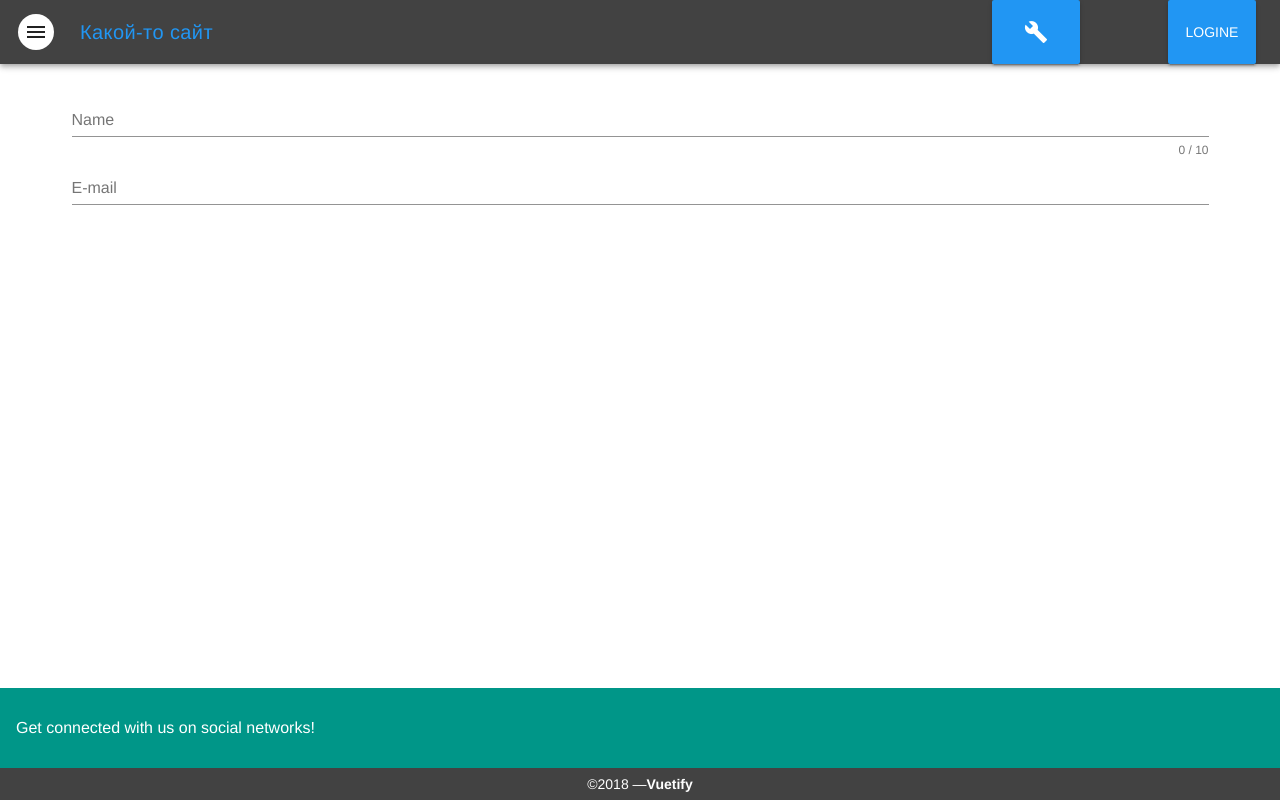
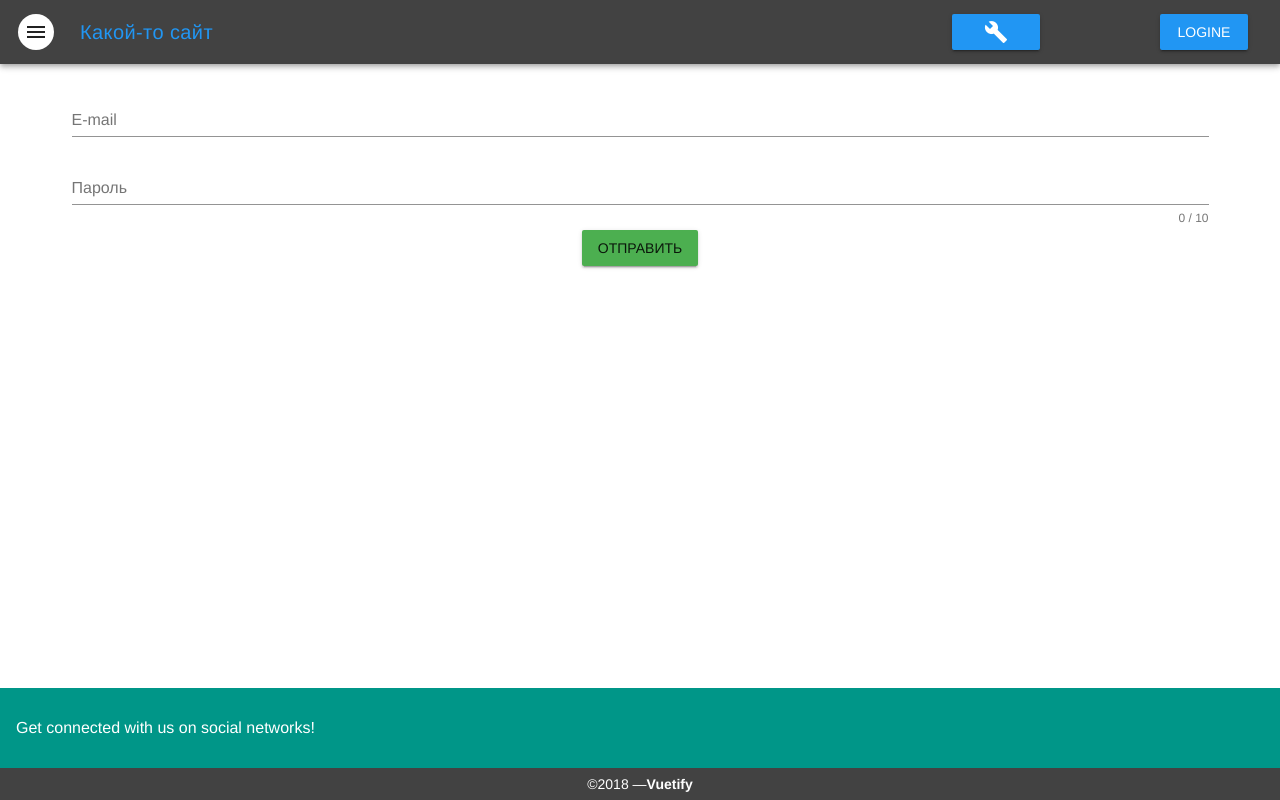
Before and after one commit to xXxBlackRoninxXx/Toll, a Vue app: page /#/login in a window 1280 px wide. Built offline with nearby package versions, Linux system fonts and the light colour scheme.

Commit message:
Чтото выходит

```diff
--- a/src/components/AppLogin.vue
+++ b/src/components/AppLogin.vue
@@ -1,26 +1,40 @@
 <template>
   <v-container>
-  <v-form v-model="valid">
-    <v-text-field
-      v-model="name"
-      :rules="nameRules"
-      :counter="10"
-      label="Name"
-      required
-    ></v-text-field>
+  <v-form @submit.prevent="submit">
+
     <v-text-field
       v-model="email"
-      :rules="emailRules"
       label="E-mail"
       required
     ></v-text-field>
+
+    <v-text-field
+      v-model="Password"
+      :rules="Password"
+      :counter="10"
+      label="Пароль"
+      type="password"
+      required
+    ></v-text-field>
+
+    <v-btn class="green" type="submit" >Отправить</v-btn>
   </v-form>
   </v-container>
 </template>
 
 <script>
     export default {
-        name: "AppLogin"
+        data(){
+          return{
+            email:null,
+            password:null
+          }
+        },
+      methods:{
+          submit(){
+            console.log('hello')
+          }
+      }
     }
 </script>
 
--- a/src/components/AppToolbar.vue
+++ b/src/components/AppToolbar.vue
@@ -3,12 +3,14 @@
     <v-toolbar-side-icon color="white"></v-toolbar-side-icon>
     <v-toolbar-title class="blue--text">Какой-то сайт</v-toolbar-title>
       <v-spacer></v-spacer>
-    <v-toolbar-items class="hidden-sm-and-down">
+    <div class="hidden-sm-and-down">
       <v-btn color="blue">
         <v-icon color="white">build</v-icon>
       </v-btn>
       <v-btn flat></v-btn>
+      <router-link to="/login">
       <v-btn color="blue" class="white--text">Logine</v-btn>
-    </v-toolbar-items>
+      </router-link>
+    </div>
   </v-toolbar>
 </template>
```
